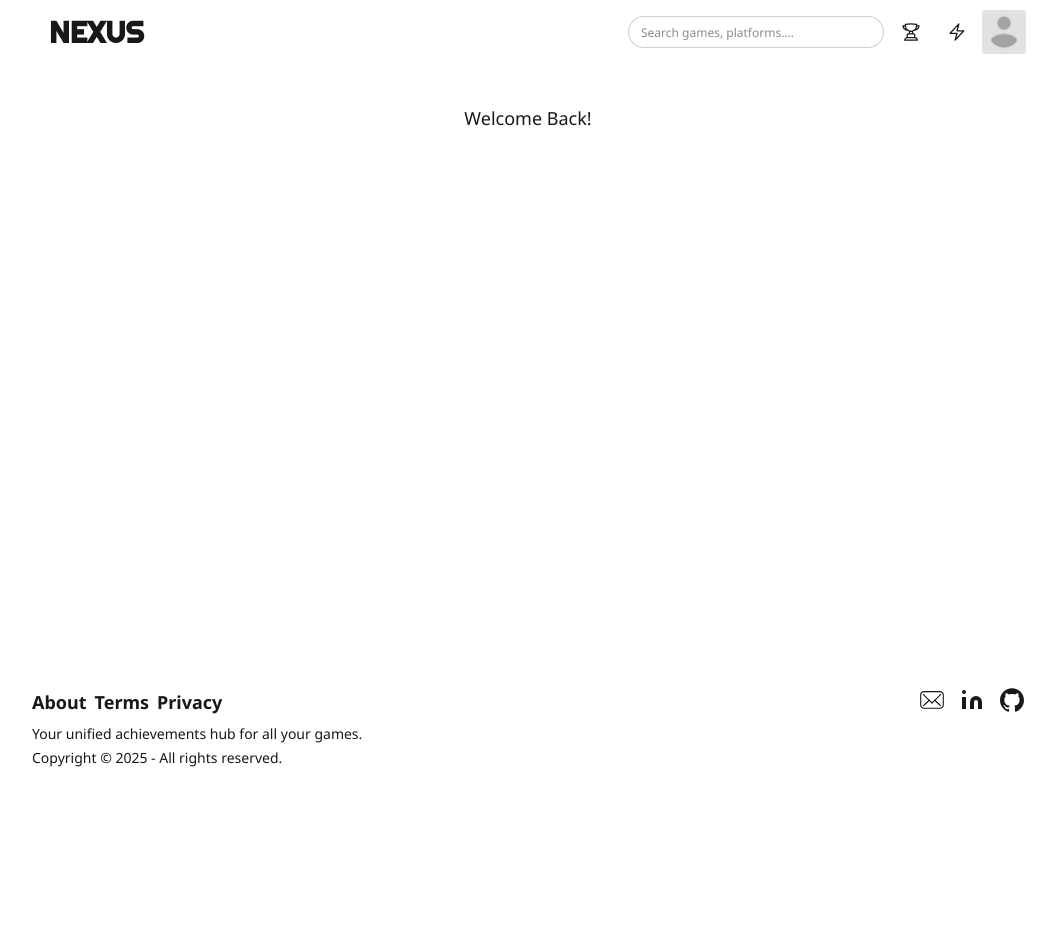
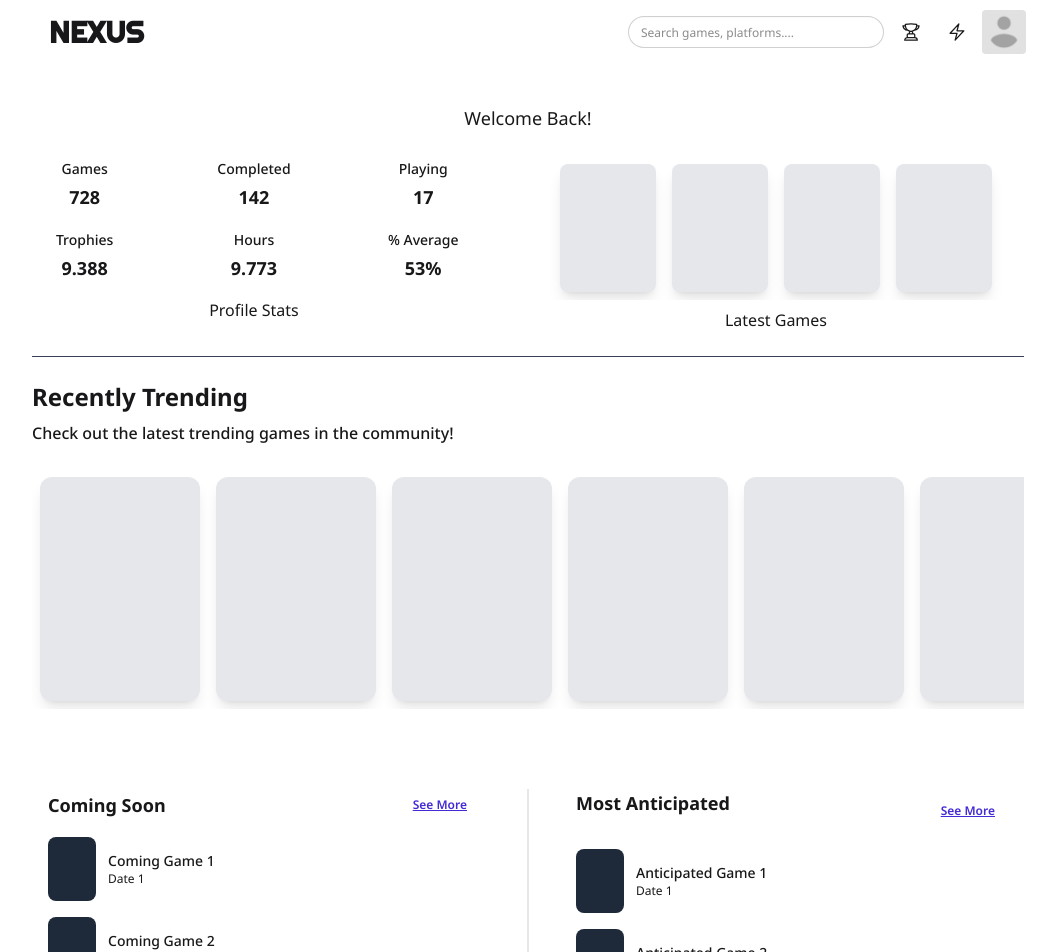
Before and after one commit to nicolassm145/achievement-tracker, a React (Vite) app: page / in a window 1280 px wide. Shown: the top 952 px of the page, without its empty margins (112-1169 px from the left). Before the commit the page ends 800 px from the top, so only its background shows below. Built offline with nearby package versions, Linux system fonts and the light colour scheme.

Commit message:
feat: enhance InfoComponent with detailed profile stats and tooltips; add TrendingGamesComponent and UpcomingGamesComponent for game listings

```diff
--- a/src/components/InfoComponent.tsx
+++ b/src/components/InfoComponent.tsx
@@ -3,13 +3,95 @@ import { useTranslation } from 'react-i18next';
 
 const InfoComponent: React.FC = () => {
   const { t } = useTranslation();
+
   return (
     <section className="text-base-content">
-      <div className="container mx-auto px-4 py-10 sm:px-6 lg:px-8">
-        <div className="grid grid-cols-1 gap-x-6 gap-y-8 lg:grid-cols-12">
-          <div className="col-span-1 lg:col-span-12">
-            <p className="text-center text-sm sm:text-lg">
-              {t('infoProfile.msg')}
+      <div className="container mx-auto mt-10 px-4">
+        <p className="mb-6 text-center text-base sm:text-lg">
+          {t('infoProfile.msg')}
+        </p>
+
+        <div className="flex flex-col gap-8 md:flex-row md:items-start md:justify-between">
+          <div className="grid grid-cols-2 gap-x-24 gap-y-4 sm:grid-cols-3 lg:grid-cols-3">
+            <div className="space-y-1 text-center">
+              <div
+                className="tooltip text-xs font-medium sm:text-sm"
+                data-tip={t('infoProfile.tipsGame')}
+              >
+                {t('infoProfile.ownedGames')}
+              </div>
+              <div className="text-sm font-bold sm:text-lg">728</div>
+            </div>
+
+            <div className="space-y-1 text-center">
+              <div
+                className="tooltip text-xs font-medium sm:text-sm"
+                data-tip={t('infoProfile.tipsCompleted')}
+              >
+                {t('infoProfile.completedGames')}
+              </div>
+              <div className="text-sm font-bold sm:text-lg">142</div>
+            </div>
+
+            <div className="space-y-1 text-center">
+              <div
+                className="tooltip text-xs font-medium sm:text-sm"
+                data-tip={t('infoProfile.tipsPlaying')}
+              >
+                {t('infoProfile.playing')}
+              </div>
+              <div className="text-sm font-bold sm:text-lg">17</div>
+            </div>
+
+            <div className="space-y-1 text-center">
+              <div
+                className="tooltip text-xs font-medium sm:text-sm"
+                data-tip={t('infoProfile.tipsTrophy')}
+              >
+                {t('infoProfile.trophies')}
+              </div>
+              <div className="text-sm font-bold sm:text-lg">9.388</div>
+            </div>
+
+            <div className="space-y-1 text-center">
+              <div
+                className="tooltip text-xs font-medium sm:text-sm"
+                data-tip={t('infoProfile.tipsHours')}
+              >
+                {t('infoProfile.hoursPlayed')}
+              </div>
+              <div className="text-sm font-bold sm:text-lg">9.773</div>
+            </div>
+
+            <div className="space-y-1 text-center">
+              <div
+                className="tooltip text-xs font-medium sm:text-sm"
+                data-tip={t('infoProfile.tipsAverage')}
+              >
+                {t('infoProfile.average')}
+              </div>
+              <div className="text-sm font-bold sm:text-lg">53%</div>
+            </div>
+
+            <div className="col-span-full flex justify-center text-sm sm:text-base">
+              <p>{t('infoProfile.profile')}</p>
+            </div>
+          </div>
+
+          <div className="flex flex-col items-center justify-between">
+            <div className="carousel carousel-center w-full space-x-2 px-1 py-2 sm:space-x-4 sm:px-4">
+              {[...Array(4)].map((_, idx) => (
+                <div key={idx} className="carousel-item shrink-0">
+                  <div
+                    className={
+                      'h-24 w-16 rounded-lg bg-gray-200 shadow-lg transition-transform hover:scale-105 sm:h-32 sm:w-24'
+                    }
+                  />
+                </div>
+              ))}
+            </div>
+            <p className="mt-2 text-center text-sm sm:text-base">
+              {t('infoProfile.latestGames')}
             </p>
           </div>
         </div>
--- /dev/null
+++ b/src/components/TrendingGamesComponent.tsx
@@ -0,0 +1,22 @@
+import React from 'react';
+import { useTranslation } from 'react-i18next';
+
+const TrendingGamesComponent: React.FC = () => {
+  const { t } = useTranslation();
+  return (
+    <section className="items-center">
+      <h2 className="mb-2 text-2xl font-bold">{t('homePage.trending')}</h2>
+      <p className="mb-6 font-medium"> {t('homePage.trendingDescription')}</p>
+
+      <div className="carousel carousel-center max-w-full space-x-4 p-2">
+        {[...Array(6)].map((_, idx) => (
+          <div key={idx} className="carousel-item w-40">
+            <div className="h-56 w-40 transform rounded-xl bg-gray-200 shadow-lg transition-transform duration-200 hover:scale-105" />
+          </div>
+        ))}
+      </div>
+    </section>
+  );
+};
+
+export default TrendingGamesComponent;
--- /dev/null
+++ b/src/components/UpcomingGamesComponent.tsx
@@ -0,0 +1,62 @@
+import React from 'react';
+import { useTranslation } from 'react-i18next';
+
+interface Game {
+  title: string;
+  label: string;
+}
+
+const comingSoon: Game[] = Array.from({ length: 6 }, (_, i) => ({
+  title: `Coming Game ${i + 1}`,
+  label: `Date ${i + 1}`,
+}));
+
+const anticipated: Game[] = Array.from({ length: 6 }, (_, i) => ({
+  title: `Anticipated Game ${i + 1}`,
+  label: `Date ${i + 1}`,
+}));
+
+
+const UpcomingGamesComponent: React.FC = () => {
+  const { t } = useTranslation();
+  const renderList = (items: Game[]) => (
+    <ul className="space-y-4">
+      {items.map((g, i) => (
+        <li key={i} className="flex items-center gap-3">
+          <div className="h-16 w-12 flex-shrink-0 rounded-lg bg-gray-800" />
+          <div>
+            <p className="text-sm font-medium">{g.title}</p>
+            <p className="text-xs">{g.label}</p>
+          </div>
+        </li>
+      ))}
+    </ul>
+  );
+
+  return (
+    <section className="container mx-auto px-4 py-8">
+      <div className="flex flex-col md:flex-row md:items-start md:gap-6">
+        <div className="flex-1">
+          <div className="mb-4 flex items-center justify-between">
+            <h2 className="text-lg font-bold">{t('homePage.comingSoon')}</h2>
+            <button className="btn btn-link btn-sm">{t('homePage.seeMore')}</button>
+          </div>
+          {renderList(comingSoon)}
+        </div>
+
+        <div className="divider lg:divider-horizontal"></div>
+
+        <div className="flex-1">
+          <div className="mb-4 flex items-center justify-between">
+            <h2 className="mb-4 text-lg font-bold">{t('homePage.mostAnticipated')}</h2>
+            <button className="btn btn-link btn-sm">{t('homePage.seeMore')}</button>
+          </div>
+
+          {renderList(anticipated)}
+        </div>
+      </div>
+    </section>
+  );
+};
+
+export default UpcomingGamesComponent;
--- a/src/locales/en.json
+++ b/src/locales/en.json
@@ -16,7 +16,28 @@
     "activity": "Activity"
   },
   "infoProfile": {
-    "msg": "Welcome Back!"
+    "msg": "Welcome Back!",
+    "profile": "Profile Stats",
+    "latestGames": "Latest Games",
+    "ownedGames": "Games",
+    "completedGames": "Completed",
+    "trophies": "Trophies",
+    "hoursPlayed": "Hours",
+    "playing": "Playing",
+    "average": "% Average",
+    "tipsGame": "Games you own",
+    "tipsTrophy": "Trophies you have earned",
+    "tipsHours": "Total hours played across all games",
+    "tipsCompleted": "Games you have completed",
+    "tipsAverage": "Average percentage of trophies earned in your games",
+    "tipsPlaying": "Games you are currently playing"
+  },
+  "homePage": {
+    "trending": "Recently Trending",
+    "trendingDescription": "Check out the latest trending games in the community!",
+    "comingSoon": "Coming Soon",
+    "mostAnticipated": "Most Anticipated",
+    "seeMore": "See More"
   },
   "auth": {
     "login": "Login",
--- a/src/locales/pt.json
+++ b/src/locales/pt.json
@@ -14,8 +14,29 @@
     "games": "Jogos",
     "activity": "Atividade"
   },
-   "infoProfile": {
-    "msg": "Bem-vindo de volta!"
+  "infoProfile": {
+    "msg": "Bem-vindo de volta!",
+    "profile": "Estatísticas do Perfil",
+    "latestGames": "Últimos Jogos",
+    "ownedGames": "Jogos",
+    "completedGames": "Concluídos",
+    "trophies": "Conquistas",
+    "hoursPlayed": "Horas",
+    "playing": "Jogando",
+    "average": "% Média",
+    "tipsGame": "Jogos que você possui",
+    "tipsTrophy": "Conquistas que você ganhou",
+    "tipsHours": "Total de horas jogadas em todos os jogos",
+    "tipsCompleted": "Jogos que você concluiu",
+    "tipsAverage": "Média de porcentagem de conquistas ganhas em seus jogos",
+    "tipsPlaying": "Jogos que você está jogando atualmente"
+  },
+  "homePage": {
+    "trending": "Tendências Recentes",
+    "trendingDescription": "Confira os últimos jogos em alta na comunidade!",
+    "comingSoon": "Em Breve",
+    "mostAnticipated": "Mais Esperados",
+    "seeMore": "Ver Mais"
   },
   "auth": {
     "login": "Entrar",
@@ -32,5 +53,5 @@
     "loginNow": "Entrar Agora",
     "noAccount": "Não tem uma conta?",
     "createAccount": "Criar Conta"
-   }
+  }
 }
--- a/src/pages/Auth/Login/index.tsx
+++ b/src/pages/Auth/Login/index.tsx
@@ -9,9 +9,11 @@ const LoginPage: React.FC = () => {
       <AuthComponent />
       {/* Container que ocupa o espaço restante e centraliza o card */}
       <div className="flex flex-1 items-center justify-center px-4 sm:px-6 md:px-8 lg:px-10">
-        <form className="register-overlay flex w-full max-w-xs flex-col items-center rounded-lg p-8 shadow-md backdrop-blur-sm sm:max-w-md sm:p-10 md:max-w md:p-12">
-          {/* Título da página de login */}
-          <h1 className="mb-6 text-center text-2xl font-bold tracking-tight">
+        <form className="register-overlay md:max-w flex w-full max-w-xs flex-col items-center rounded-lg p-8 shadow-md backdrop-blur-sm sm:max-w-md sm:p-10 md:p-12">
+          <a href="/" >
+            <h1 className="font-righteous text-5xl ">NEXUS</h1>
+          </a>
+          <h1 className="mt-10 mb-6 text-center text-2xl font-bold tracking-tight">
             {t('auth.login')}
           </h1>
 
--- a/src/pages/Auth/Register/index.tsx
+++ b/src/pages/Auth/Register/index.tsx
@@ -8,7 +8,10 @@ const RegisterPage = () => {
       <AuthComponent />
       <div className="flex flex-1 items-center justify-center px-4 sm:px-6 md:px-8 lg:px-10">
         <div className="register-overlay flex w-full max-w-xs flex-col items-center rounded-lg p-8 shadow-md backdrop-blur-sm sm:max-w-md sm:p-10 md:max-w-lg md:p-12">
-          <h1 className="mb-6 text-center text-2xl font-bold tracking-tight">
+          <a href="/">
+            <h1 className="font-righteous text-5xl">NEXUS</h1>
+          </a>
+          <h1 className="mt-10 mb-6 text-center text-2xl font-bold tracking-tight">
             {t('auth.register')}
           </h1>
 
@@ -124,7 +127,7 @@ const RegisterPage = () => {
                 title="Must be more than 8 characters, including number, lowercase letter, uppercase letter"
               />
             </label>
-             <button className="btn h- w-1/2 mt-6" type="submit">
+            <button className="btn h- mt-6 w-1/2" type="submit">
               {t('auth.registerbtn')}
             </button>
             <p className="justify-center px-2 text-center text-sm">
--- a/src/pages/Home/index.tsx
+++ b/src/pages/Home/index.tsx
@@ -1,14 +1,23 @@
-import InfoComponent from "../../components/InfoComponent";
-import SystemLayout from "../../components/Layout/SystemLayout";
+import InfoComponent from '../../components/InfoComponent';
+import SystemLayout from '../../components/Layout/SystemLayout';
+import TrendingGamesComponent from '../../components/TrendingGamesComponent';
+import UpcomingGamesComponent from '../../components/UpcomingGamesComponent';
 
 const HomePage = () => {
   return (
     <SystemLayout>
       <div className="px-4 sm:px-10 lg:px-36">
-      <InfoComponent />
+        <div>
+          <InfoComponent />
+        </div>
+        <div className="mt-6 mb-6 border-t-1 border-gray-700" />
+        <div>
+          <TrendingGamesComponent />
+        </div>
+        <div className="mt-12">
+          <UpcomingGamesComponent />
+        </div>
       </div>
-
-
     </SystemLayout>
   );
 };
```
